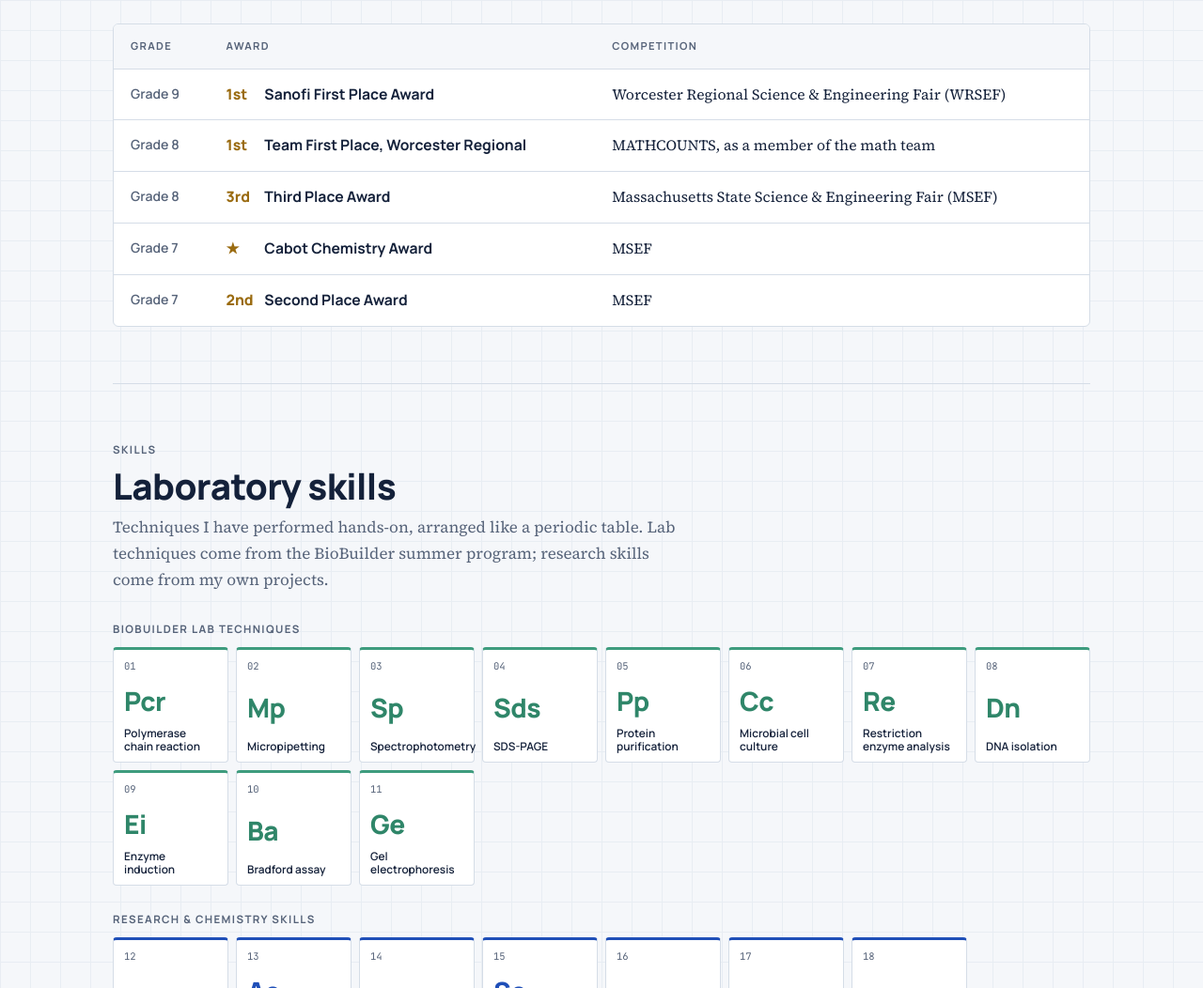
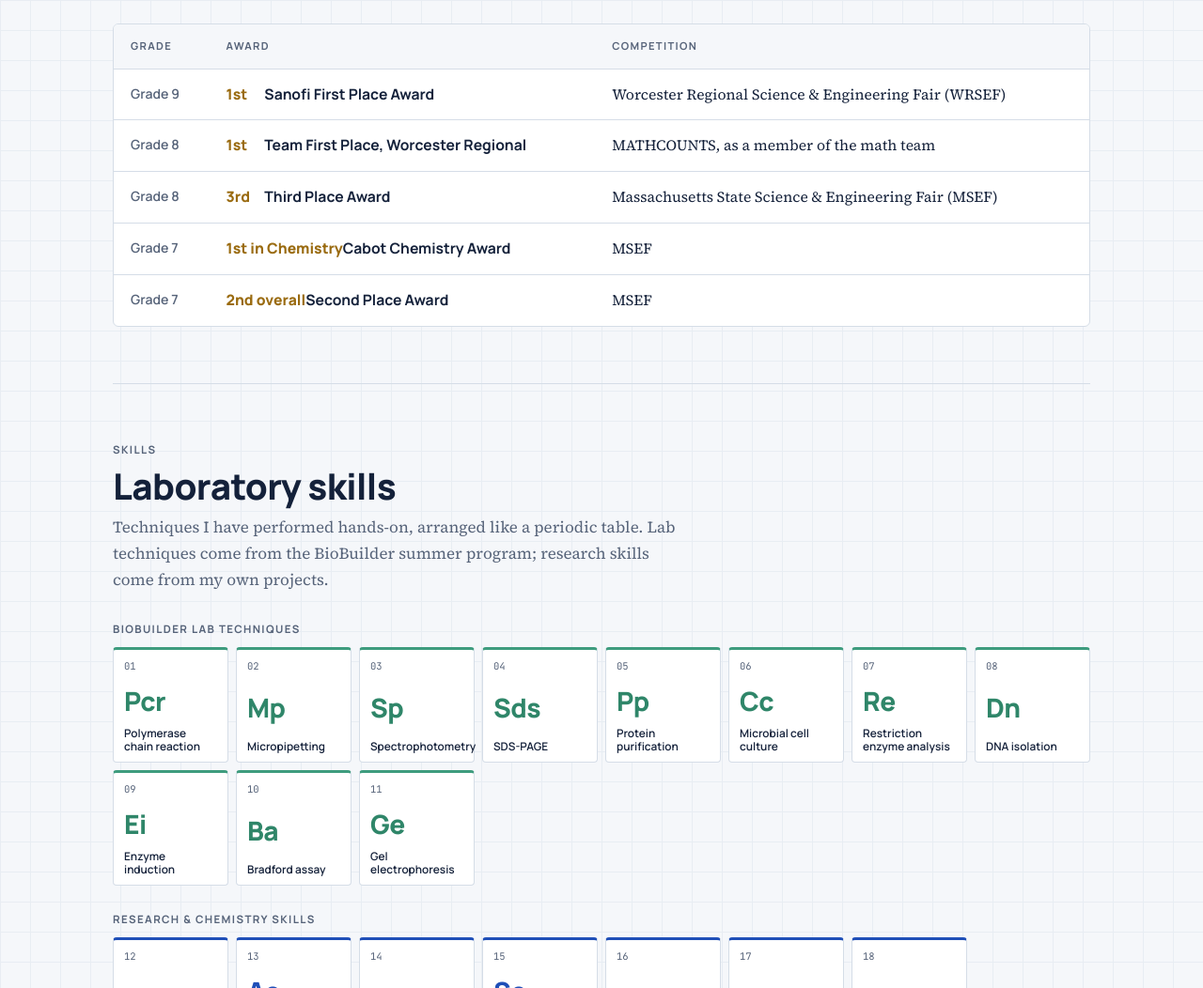
Before and after one commit to haritsuraparaju/haritsuraparaju.github.io, a plain HTML site: page index.html in a window 1280 px wide. Shown: the part 3136-4188 px from the top of the page at 94% size. Drawn offline with Linux system fonts and the light colour scheme; a web font is replaced by a local one.

Commit message:
Update Grade 7 awards in index.html

```diff
--- a/index.html
+++ b/index.html
@@ -276,8 +276,8 @@ footer{border-top:1px solid var(--rule);padding-block:24px 40px;display:flex;jus
           <tr><td>Grade 9</td><td class="a"><span class="rank">1st</span>Sanofi First Place Award</td><td>Worcester Regional Science &amp; Engineering Fair (WRSEF)</td></tr>
           <tr><td>Grade 8</td><td class="a"><span class="rank">1st</span>Team First Place, Worcester Regional</td><td>MATHCOUNTS, as a member of the math team</td></tr>
           <tr><td>Grade 8</td><td class="a"><span class="rank">3rd</span>Third Place Award</td><td>Massachusetts State Science &amp; Engineering Fair (MSEF)</td></tr>
-          <tr><td>Grade 7</td><td class="a"><span class="rank">★</span>Cabot Chemistry Award</td><td>MSEF</td></tr>
-          <tr><td>Grade 7</td><td class="a"><span class="rank">2nd</span>Second Place Award</td><td>MSEF</td></tr>
+          <tr><td>Grade 7</td><td class="a"><span class="rank">1st in Chemistry</span>Cabot Chemistry Award</td><td>MSEF</td></tr>
+          <tr><td>Grade 7</td><td class="a"><span class="rank">2nd overall</span>Second Place Award</td><td>MSEF</td></tr>
         </tbody>
       </table>
     </div>
```
